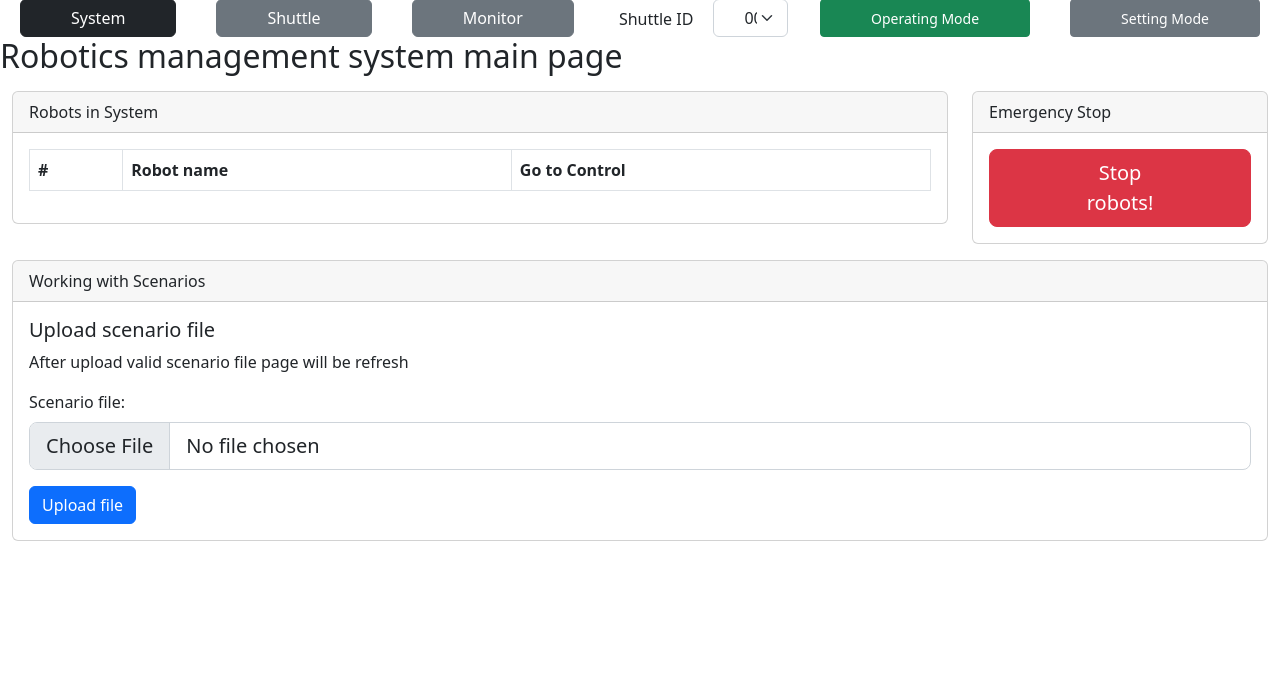
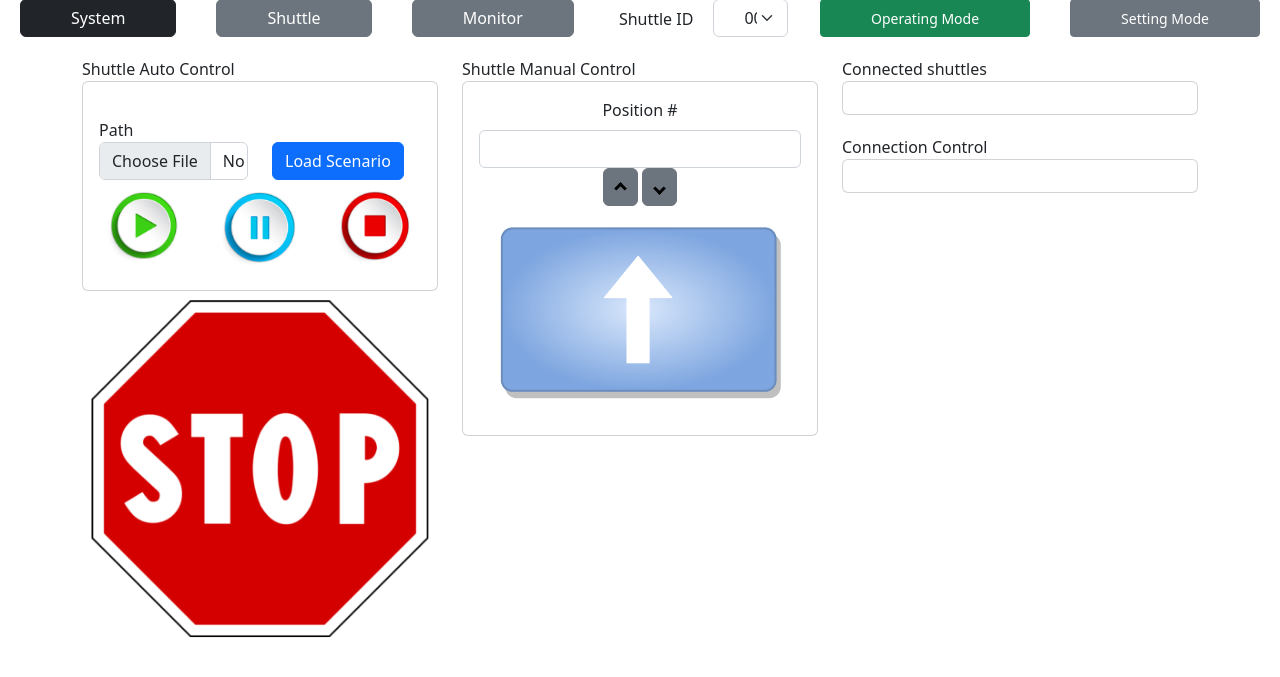
Before and after one commit to itroff/asur, a Spring Boot app: page /index in a window 1280 px wide. Shown: the part 104-781 px from the top of the page. Run offline with Spring Boot 4, Linux system fonts and the light colour scheme; the visitor is signed in with stand-in values (Sample User, id 1); lists and menus that the app fills with data are empty; some of the project's set-up classes (security, data sources, template engines, error pages and the like) are left out, and stand-ins take their place.

Commit message:
main page gui part 2

```diff
--- a/src/main/resources/static/css/main.css
+++ b/src/main/resources/static/css/main.css
@@ -72,3 +72,37 @@
     margin-top: 15px;
 
   }
+
+  .menuIcon > img {
+    width: 100%;
+  }
+
+  .menuIcon img:active {
+    transform: scale(0.9);
+  }
+
+  .header-area {
+    text-align: left;
+    margin-top: 20px;
+  }
+
+  .arrow {
+    border: solid black;
+    border-width: 0 3px 3px 0;
+    display: inline-block;
+    padding: 3px;
+  }
+
+  .up {
+    transform: rotate(-135deg);
+    -webkit-transform: rotate(-135deg);
+  }
+
+  .down {
+    transform: rotate(45deg);
+    -webkit-transform: rotate(45deg);
+  }
+
+  .form-left {
+    text-align: left;
+  }
--- a/src/main/resources/templates/main.html
+++ b/src/main/resources/templates/main.html
@@ -12,7 +12,7 @@
 <body>
 
   <nav class="navbar navbar-expand-lg navbar-danger bg-danger">
-    <span class="logo-dev">  <img class="logo-dev" th:src="@{/img/logo.png}"/></span>
+    <span class="logo-dev"> <img class="logo-dev" th:src="@{/img/logo.png}" /></span>
     <ul class="navbar-nav ms-auto">
       <li class="nav-item">
         <div class="dropdown">
@@ -41,87 +41,80 @@
     </div>
     <button class="btn btn-success btn-sm but-pad">Operating Mode</button>
     <button class="btn btn-secondary btn-sm but-pad">Setting Mode</button>
-
   </nav>
 
-  <div>
-    <h2>Robotics management system main page</h2>
-    <div class="container-fluid">
-      <div class="row main-row">
-        <div class="col-xl-9">
+  <div class="container text-center">
+    <div class="row">
+      <div class="col-4">
+        <div class="header-area">
+          Shuttle Auto Control
+        </div>
         <div class="card">
-            <div class="card-header">
-              Robots in System
+          <div class="card-body">
+            <form action="/uploadScenario" class="form-left">
+              <label for="inputPassword5" class="header-area">Path</label>
+              <div class="row">
+                <div class="col">
+                  <input type="file" id="inputPassword5" class="form-control">
                 </div>
-            <div class="card-body">
-              <table class="table table-hover table-bordered">
-                <thead>
-                  <tr>
-                    <th scope="col">#</th>
-                    <th scope="col">Robot name</th>
-                    <th scope="col">Go to Control</th>
-                  </tr>
-                </thead>
-                <tbody>
-                  <tr th:each="robot: ${robots}">
-                    <div th:switch="${robot.status}">
-                      <span th:case="${T(com.asur.asur.models.RobotStatusEnum).ONLINE}">
-                        <td th:text="${robot.id}" class="table-success" />
-                        <td th:text="${robot.name}" class="table-success" />
-                        <td class="table-success"><a class="btn btn-primary" th:href="@{/robot(id=${robot.id})}"
-                            role="button">Go to robot control</a>
-                        </td>
-                      </span>
-                      <span th:case="${T(com.asur.asur.models.RobotStatusEnum).FAULT}">
-                        <td th:text="${robot.id}" class="table-danger" />
-                        <td th:text="${robot.name}" class="table-danger" />
-                        <td class="table-danger"><a class="btn btn-primary" th:href="@{/robot(id=${robot.id})}"
-                            role="button">Go to robot control</a>
-                        </td>
-                      </span>
-                      <span th:case="${T(com.asur.asur.models.RobotStatusEnum).NO_LINK}">
-                        <td th:text="${robot.id}" class="table-secondary" />
-                        <td th:text="${robot.name}" class="table-secondary" />
-                        <td class="table-secondary"><a class="btn btn-primary" th:href="@{/robot(id=${robot.id})}"
-                            role="button">Go to robot control</a>
-                        </td>
-                      </span>
-                      </td>
-                    </div>
-                  </tr>
-                </tbody>
-              </table>
+                <div class="col">
+                  <button type="submit" class="btn btn-primary">Load Scenario</button>
                 </div>
               </div>
+            </form>
+            <div class="row">
+              <div class="col">
+                <div class="menuIcon">
+                  <img th:src="@{/img/play.png}" />
                 </div>
-        <div class="col-xl-3">
-          <div class="card">
-            <div class="card-header">
-              Emergency Stop
               </div>
-            <div class="card-body">
-              <a href="/robots/stop" class="btn btn-danger btn-lg stop-button">Stop <br>robots!</a>
+              <div class="col">
+                <div class="menuIcon">
+                  <img th:src="@{/img/pause.png}" />
+                </div>
+              </div>
+              <div class="col">
+                <div class="menuIcon">
+                  <img th:src="@{/img/cancel.png}" />
                 </div>
               </div>
             </div>
           </div>
-      <div class="row main-row">
-        <div class="col-xl-12">
+        </div>
+          <div class="menuIcon" id="menuIcon">
+            <img th:src="@{/img/stop.png}" />
+          </div>
+
+      </div>
+      <div class="col-4">
+        <div class="header-area">
+          Shuttle Manual Control
+        </div>
         <div class="card">
-          <div class="card-header">
-            Working with Scenarios
+          <div class="card-body">
+            <label for="exampleFormControlInput1" class="form-label">Position #</label>
+            <input type="text" class="form-control" id="exampleFormControlInput1">
+            <button type="submit" class="btn btn-secondary"><i class="arrow up"></i></button>
+            <button type="submit" class="btn btn-secondary"><i class="arrow down"></i></button>
+            <div class="menuIcon">
+              <img th:src="@{/img/arrow_up.png}" />
             </div>
+          </div>
+        </div>
+      </div>
+      <div class="col-4">
+        <div class="header-area">
+          Connected shuttles
+        </div>
+        <div class="card">
           <div class="card-body">
-            <h5 class="card-title">Upload scenario file</h5>
-            <p class="card-text">After upload valid scenario file page will be refresh</p>
-            <form action="/uploadScenario">
-              <div class="mb-3">
-                <label for="formFileLg" class="form-label">Scenario file:</label>
-                <input class="form-control form-control-lg" id="formFileLg" type="file">
           </div>
-            <button type="submit" class="btn btn-primary">Upload file</button>
-          </form>
         </div>
+        <div class="header-area">
+          Connection Control
+        </div>
+        <div class="card">
+          <div class="card-body">
           </div>
         </div>
       </div>
```
Also changed, not shown: src/main/resources/templates/ws.html (+86 -0 lines), src/main/resources/static/img/arrow-down.svg (added), src/main/resources/static/img/arrow_up.png (added), src/main/resources/static/img/cancel.png (added), src/main/resources/static/img/pause.png (added), src/main/resources/static/img/play.png (added), src/main/resources/static/img/stop.png (added). Lines whose indentation alone changed are shown as unchanged.
